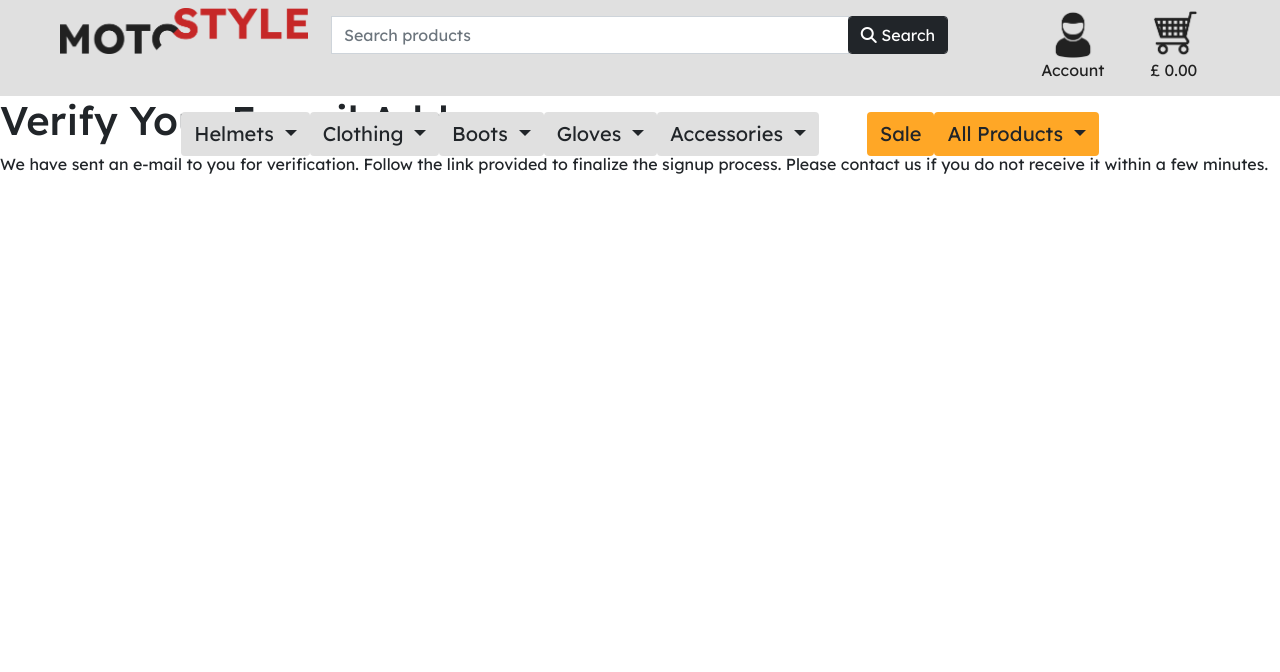
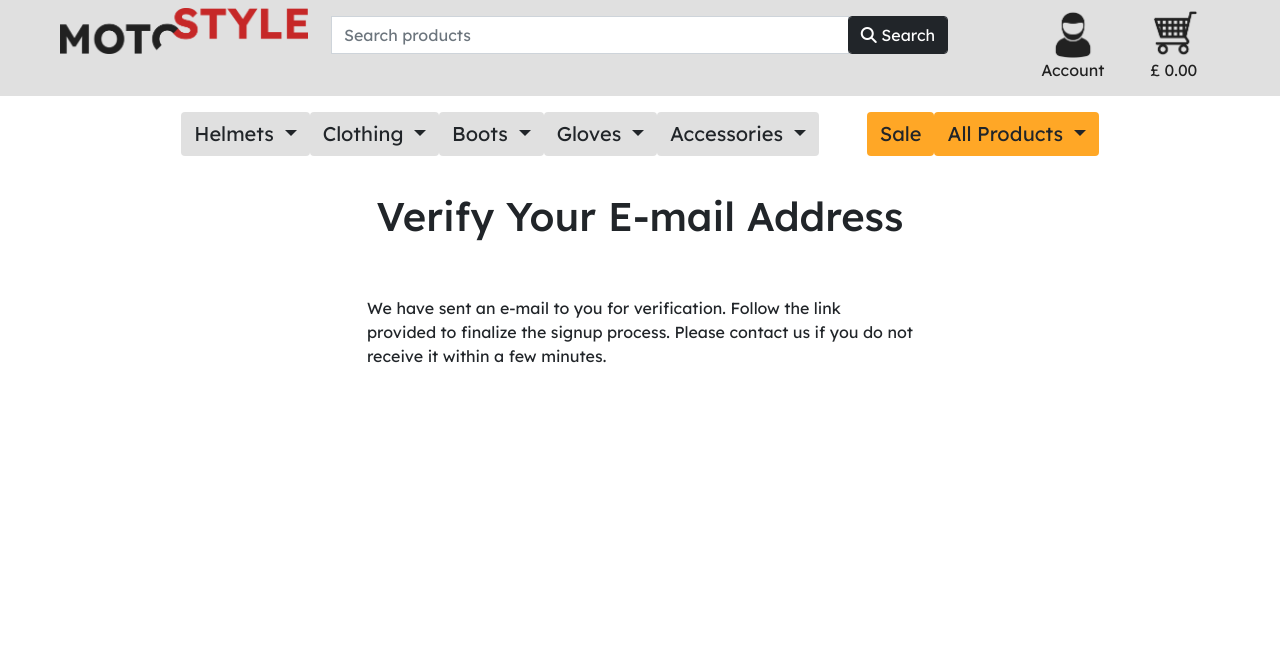
Before and after one commit to CristianBuca/MS4_MotoStyle, a Django app: a page that uses templates/allauth/account/verification_sent.html in a window 1280 px wide. Shown: the top 672 px of the page. Run offline with Django 3.2, Linux system fonts and the light colour scheme; some libraries are stand-ins or nearby versions.

Commit message:
Add(allauth-verification_sent): page layout

```diff
--- a/templates/allauth/account/verification_sent.html
+++ b/templates/allauth/account/verification_sent.html
@@ -5,8 +5,14 @@
 {% block head_title %}{% trans "Verify Your E-mail Address" %}{% endblock %}
 
 {% block content %}
-    <h1>{% trans "Verify Your E-mail Address" %}</h1>
-
-    <p>{% blocktrans %}We have sent an e-mail to you for verification. Follow the link provided to finalize the signup process. Please contact us if you do not receive it within a few minutes.{% endblocktrans %}</p>
-
+<div class="container mt-5">
+    <div class="row pt-lg-5">
+        <div class="col-12 text-center">
+            <h1>{% trans "Verify Your E-mail Address" %}</h1>
+        </div>
+        <div class="col-12 col-lg-6 py-5 mx-auto">
+            <p>{% blocktrans %}We have sent an e-mail to you for verification. Follow the link provided to finalize the signup process. Please contact us if you do not receive it within a few minutes.{% endblocktrans %}</p>
+        </div>
+    </div>
+</div>
 {% endblock %}
```
